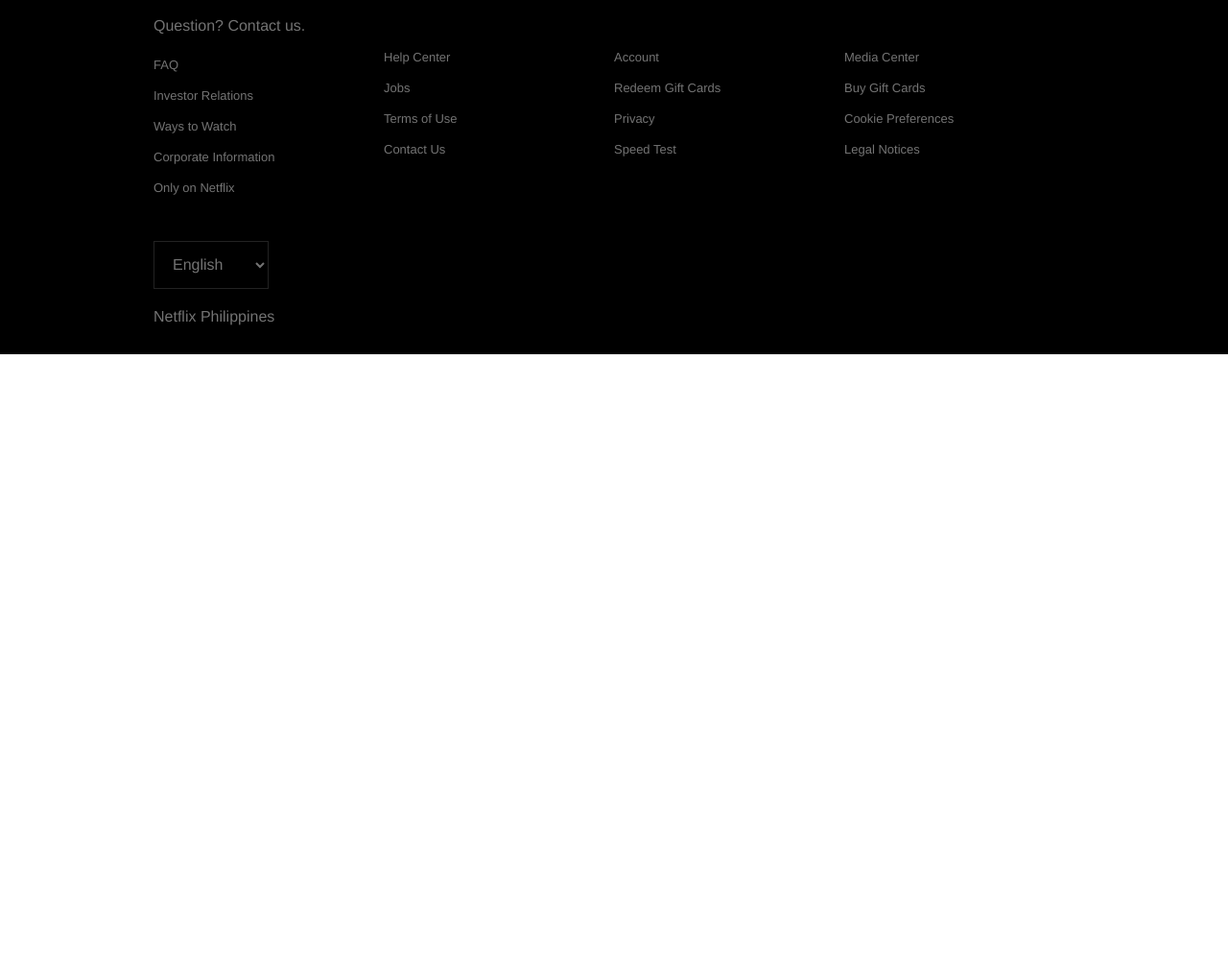
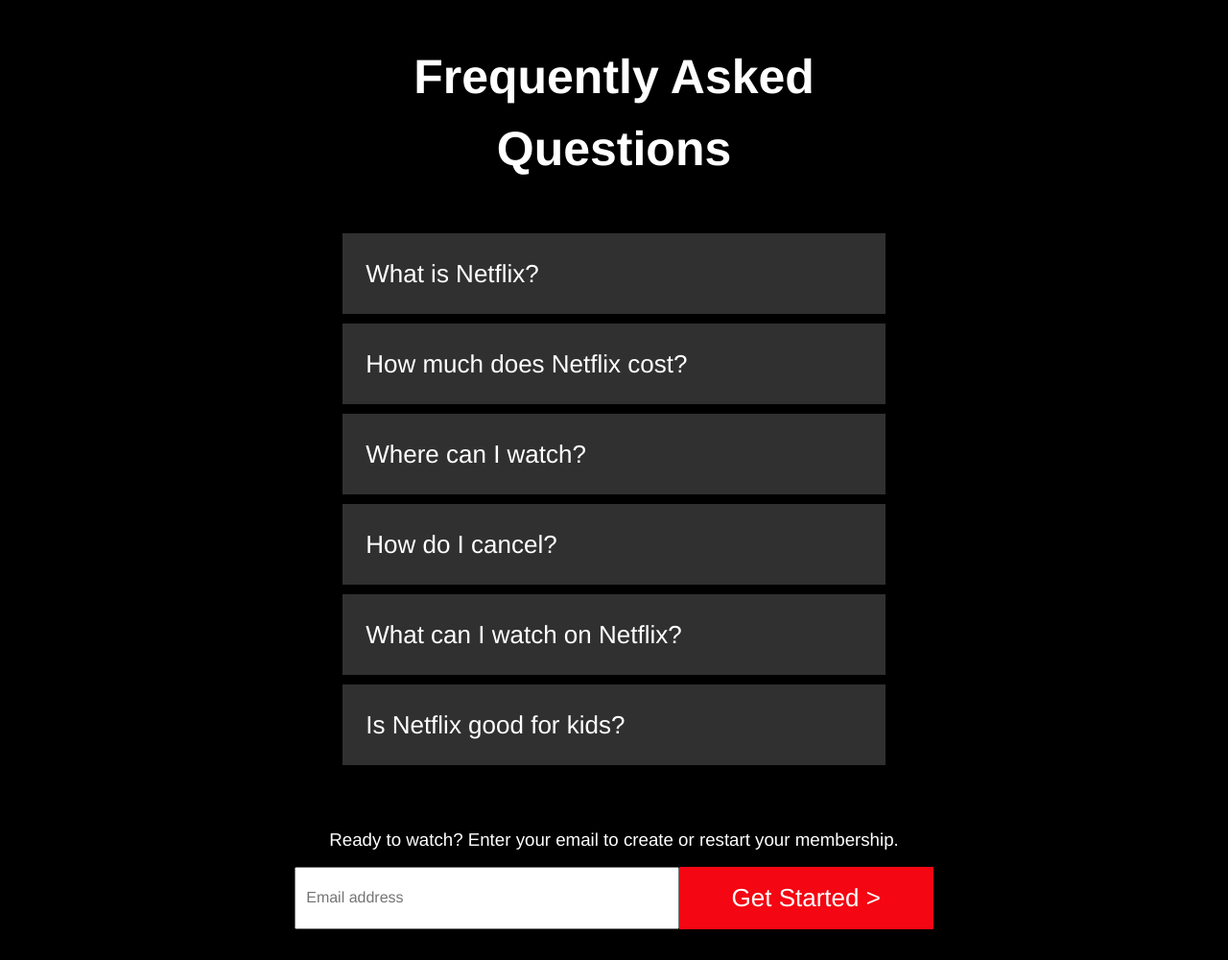
Before and after one commit to Lloc3l/netflix-clone, a plain HTML site: page index.html in a window 1280 px wide. Shown: the part 2400-3400 px from the top of the page at 96% size. Before the commit the page ends 2769 px from the top, so only its background shows below. Drawn offline with Linux system fonts and the light colour scheme.

Commit message:
Changes on media query responsive

```diff
--- a/assets/styles/styles.css
+++ b/assets/styles/styles.css
@@ -43,6 +43,7 @@
     text-align: center;
     padding: 120px 0px;
 }
+
 .watch-everywhere {
     max-width: 52%;
 }
@@ -116,7 +117,34 @@
     font-weight: 400;
     line-height: 1.1;
 }
+h3 {
+    font-weight: 400;
+    line-height: 3;
+}
 
+.FAQ-container{
+    border-top: 8px solid #222;
+}
+
+.FAQ > h1, h3{
+    text-align: center;
+}
+.FAQ{
+    max-width: 52%;
+    margin: 0 auto;
+    align-items: center;
+    padding: 80px 0px;
+}
+.FAQ-list{
+    margin: 50px;
+}
+.FAQ-list ul li{
+    padding: 16px 44px 16px 24px;
+    margin-bottom: 10px;
+    background-color: #303030;
+    font-size: 26px;
+    width: 100%;
+}
 .section-footer-container {
     padding: 40px 0px 10px 0;
     border-top: 8px solid #222;
@@ -172,3 +200,9 @@
     max-width: 75%;
     padding-bottom: 30px;
 }
+
+@media only screen and (max-width: 349px), only screen and (min-width: 350px) and (max-width: 399px), only screen and (min-width: 400px) and (max-width: 549px), only screen and (min-width: 550px) and (max-width: 949px){
+    .section-container > div{
+     flex-direction: column;
+    }
+}
--- a/index.html
+++ b/index.html
@@ -85,8 +85,31 @@
          </div>
       </div>
    </div>
+
+      <div class="FAQ-container">
+         <div class="FAQ">
+            <h1>Frequently Asked Questions</h1>
+               <div class="FAQ-list">
+                     <ul>
+                        <li>What is Netflix?</li>
+                        <li>How much does Netflix cost?</li>
+                        <li>Where can I watch?</li>
+                        <li>How do I cancel?</li>
+                        <li>What can I watch on Netflix?</li>
+                        <li>Is Netflix good for kids?</li>
+                     </ul>
+                  </div>
+                  <h3>Ready to watch? Enter your email to create or restart your membership.</h3>
+               <div class="form">
+                  <input type="text" id="fname" name="firstname" placeholder="Email address">
+                  <button class="btn-link"><a href="">Get Started ></a></button>
+               </div>
+         </div>
+      </div>
 </div>
 </body>
+
+
 
 <footer>
    <div class="section-footer-container ">
```
